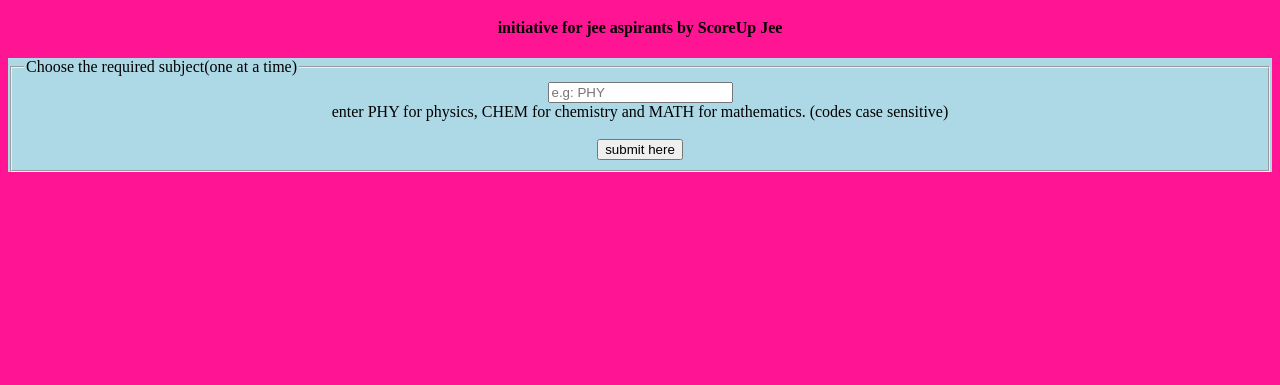
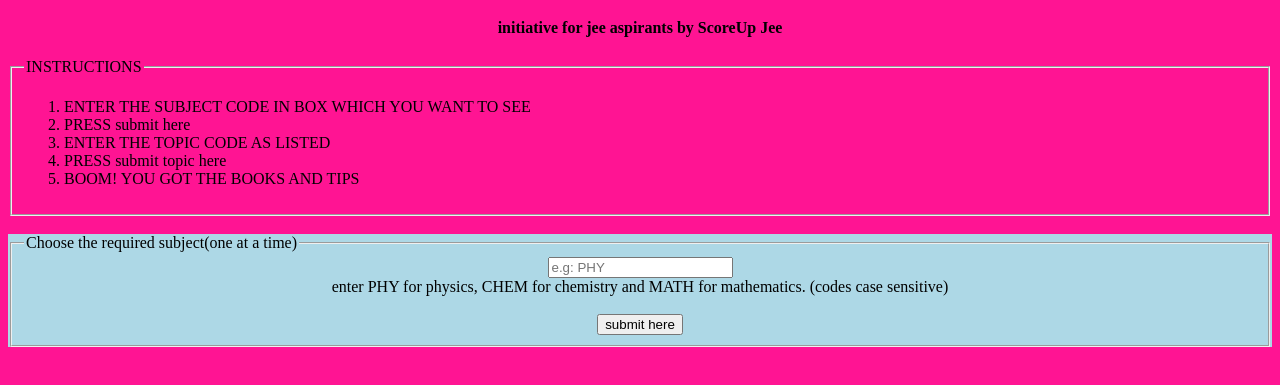
Before and after one commit to sho-1278/scoreupjee.github.io, a plain HTML site: page index.html in a window 1280 px wide. Shown: the part 61-446 px from the top of the page. Drawn offline with Linux system fonts and the light colour scheme.

Commit message:
Update index.html

```diff
--- a/index.html
+++ b/index.html
@@ -307,7 +307,18 @@
 </head>
 <body style="background: deeppink;">
 	<center><h1>welcome to BOOKS Finder</h1></center>
-	<center><h4>initiative for jee aspirants by ScoreUp Jee</h4>
+	<center><h4>initiative for jee aspirants by ScoreUp Jee</h4></center>
+    <fieldset>
+    	<legend>INSTRUCTIONS</legend>
+    	<ol>
+    		<li>ENTER THE SUBJECT CODE IN BOX WHICH YOU WANT TO SEE</li>
+    		<li> PRESS submit here</li>
+    		<li> ENTER THE TOPIC CODE AS LISTED</li>
+    		<li> PRESS submit topic here</li>
+    		<li> BOOM! YOU GOT THE BOOKS AND TIPS</li>
+    	</ol>
+    </fieldset><br>
+	<center>
 		<div id="content1" style="visibility: visible; background: lightblue;">
 	<fieldset><legend>Choose the required subject(one at a time)</legend>
 	<input id="subsel" type="text" name="subject" placeholder="e.g: PHY"><br>
```
